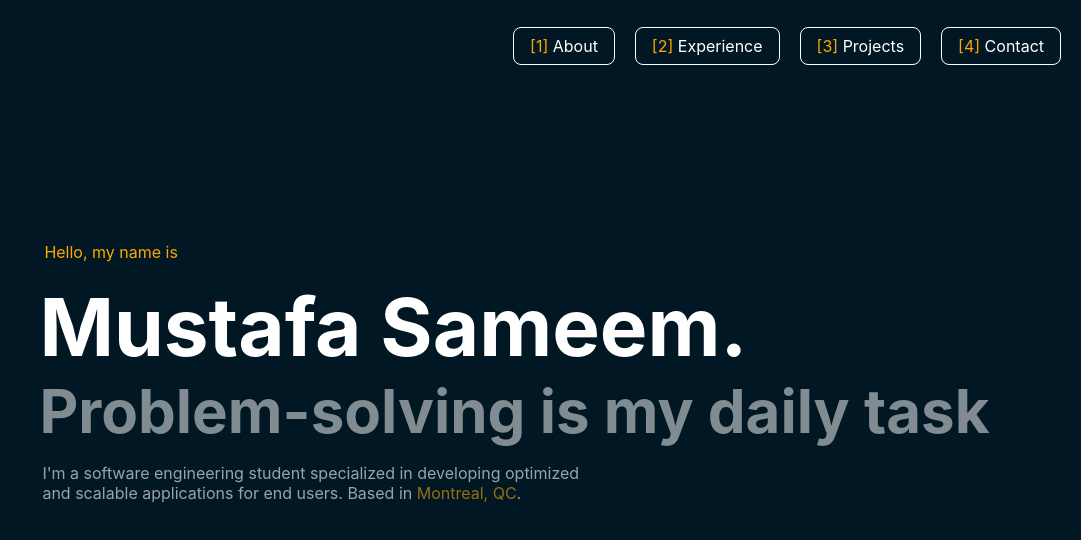
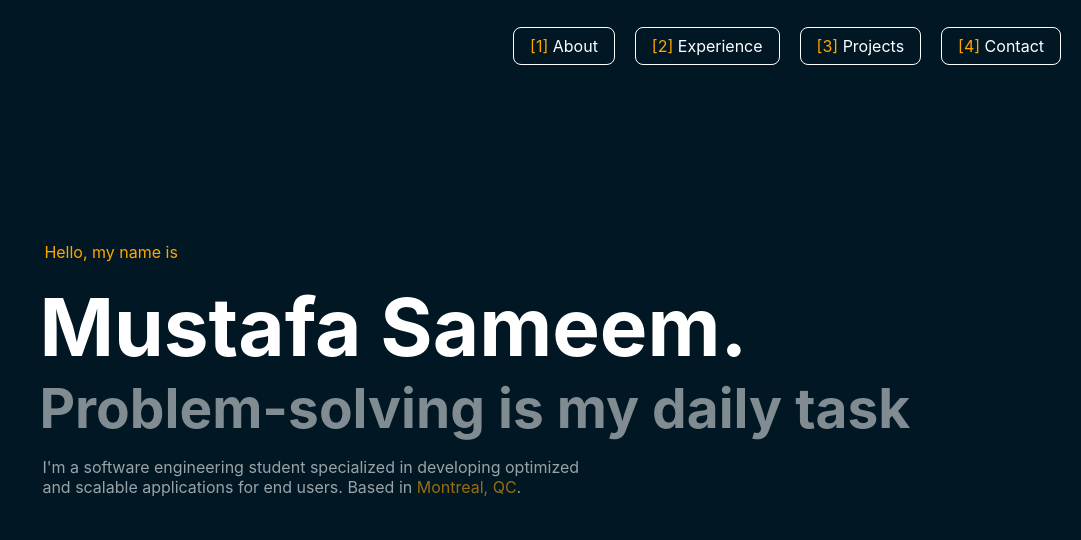
Before and after one commit to MustafaSameem/Personal_Website, a React (Create React App) app: page / in a window 1280 px wide. Shown: the top 540 px of the page, without its empty margins (199-1280 px from the left). Built offline with nearby package versions, Linux system fonts and the light colour scheme.

Commit message:
fixed intro text size

```diff
--- a/src/components/Header.css
+++ b/src/components/Header.css
@@ -58,7 +58,7 @@ body {
 }
 
 .intro .larger-text {
-  font-size: 60px;
+  font-size: 55px;
   opacity: 0.5;
 }
 
```
